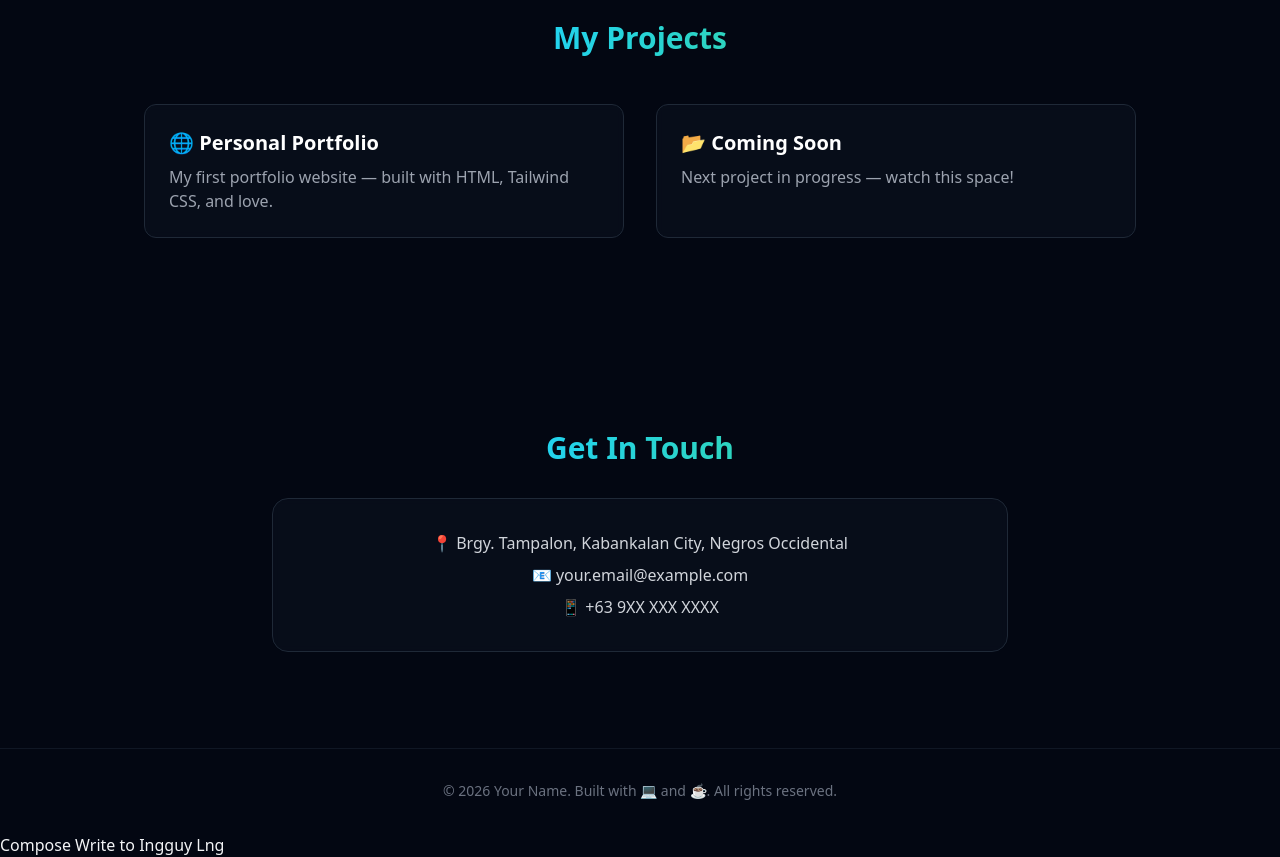
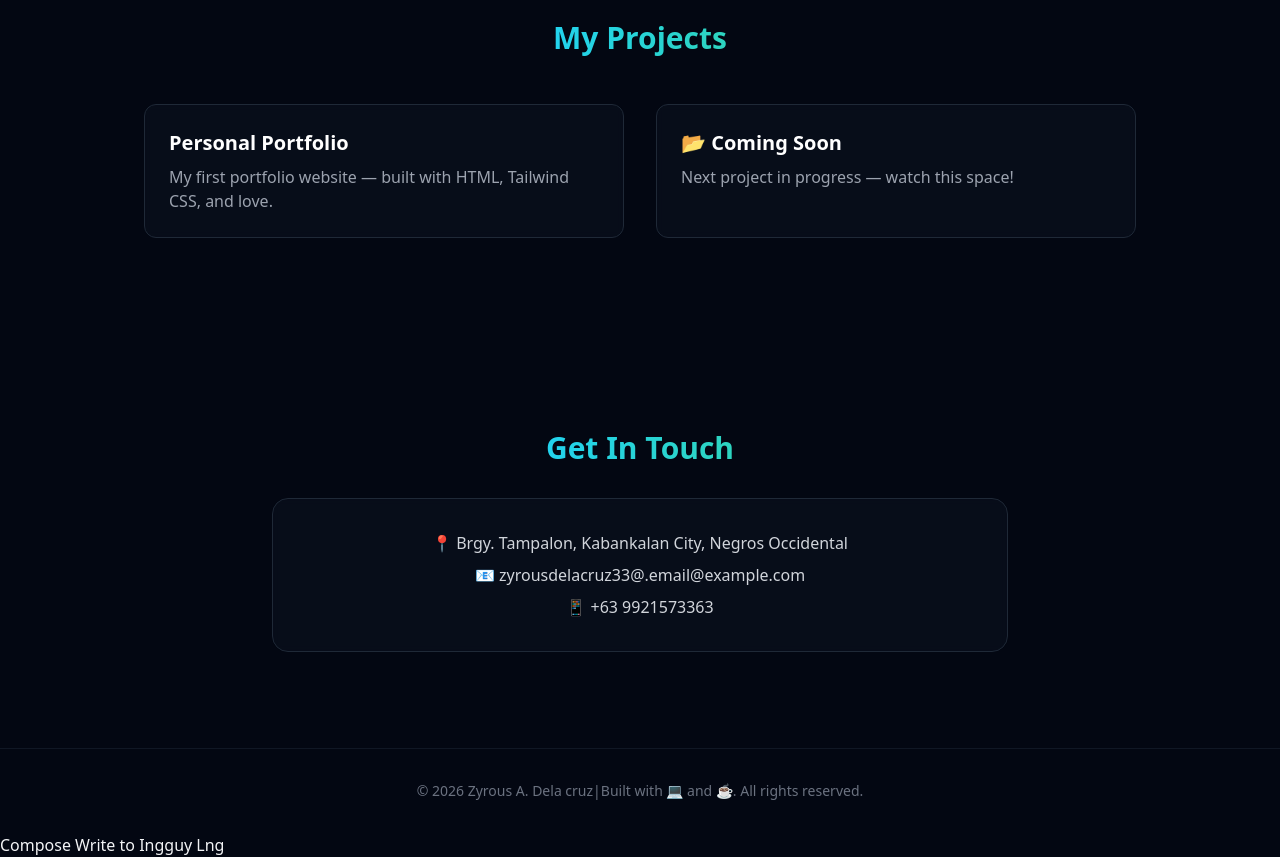
Before and after one commit to zyrousdelacruz33-arch/zyrous-github.io, a plain HTML site: page index.html in a window 1280 px wide. Shown: the part 1660-2517 px from the top of the page. Drawn offline with nearby package versions, Linux system fonts and the light colour scheme.

Commit message:
Update index.html

```diff
--- a/index.html
+++ b/index.html
@@ -3,7 +3,7 @@
 <head>
     <meta charset="UTF-8">
     <meta name="viewport" content="width=device-width, initial-scale=1.0">
-    <title>Your Name | Portfolio</title>
+    <title>Zyrous A. Dela cruz| Portfolio</title>
     <script src="https://cdn.tailwindcss.com"></script>
     <style>
         @keyframes floatGlow {
@@ -74,7 +74,7 @@
                 class="px-8 py-3 bg-gradient-to-r from-cyan-500 to-teal-500 text-white font-semibold rounded-full
                 hover:from-cyan-400 hover:to-teal-400 transition-all duration-300 shadow-lg shadow-cyan-500/30
                 hover:shadow-cyan-400/50 hover:scale-105">
-                Explore My Work ✨
+                Explore My Work
             </button>
         </div>
     </section>
@@ -88,7 +88,7 @@
             <p class="text-lg text-gray-300 leading-relaxed text-center">
                 I'm a 19-year-old IT student from Brgy. Tampalon, Kabankalan City, Negros Occidental.
                 Passionate about turning ideas into beautiful, functional websites.
-                Always learning, always growing — one line of code at a time. 💻🚀
+                Always learning, always growing — one line of code at a time.
             </p>
         </div>
     </section>
@@ -126,7 +126,7 @@
         <div class="grid md:grid-cols-2 gap-8">
             <div class="bg-gray-900/40 backdrop-blur-sm p-6 rounded-xl border border-gray-800
                 hover:border-cyan-500/50 hover:scale-102 transition-all duration-300 glow-border">
-                <h3 class="text-xl font-semibold mb-2 text-white">🌐 Personal Portfolio</h3>
+                <h3 class="text-xl font-semibold mb-2 text-white">Personal Portfolio</h3>
                 <p class="text-gray-400">My first portfolio website — built with HTML, Tailwind CSS, and love.</p>
             </div>
             <div class="bg-gray-900/40 backdrop-blur-sm p-6 rounded-xl border border-gray-800
@@ -145,15 +145,15 @@
             </h2>
             <div class="bg-gray-900/40 backdrop-blur-sm p-8 rounded-2xl border border-gray-800 glow-border">
                 <p class="text-gray-300 mb-2">📍 Brgy. Tampalon, Kabankalan City, Negros Occidental</p>
-                <p class="text-gray-300 mb-2">📧 your.email@example.com</p>
-                <p class="text-gray-300">📱 +63 9XX XXX XXXX</p>
+                <p class="text-gray-300 mb-2">📧 zyrousdelacruz33@.email@example.com</p>
+                <p class="text-gray-300">📱 +63 9921573363</p>
             </div>
         </div>
     </section>
 
     <!-- Footer -->
     <footer class="py-8 text-center text-gray-500 text-sm border-t border-gray-800/50">
-        <p>© 2026 Your Name. Built with 💻 and ☕. All rights reserved.</p>
+        <p>© 2026 Zyrous A. Dela cruz|Built with 💻 and ☕. All rights reserved.</p>
     </footer>
 
     <script>
```
